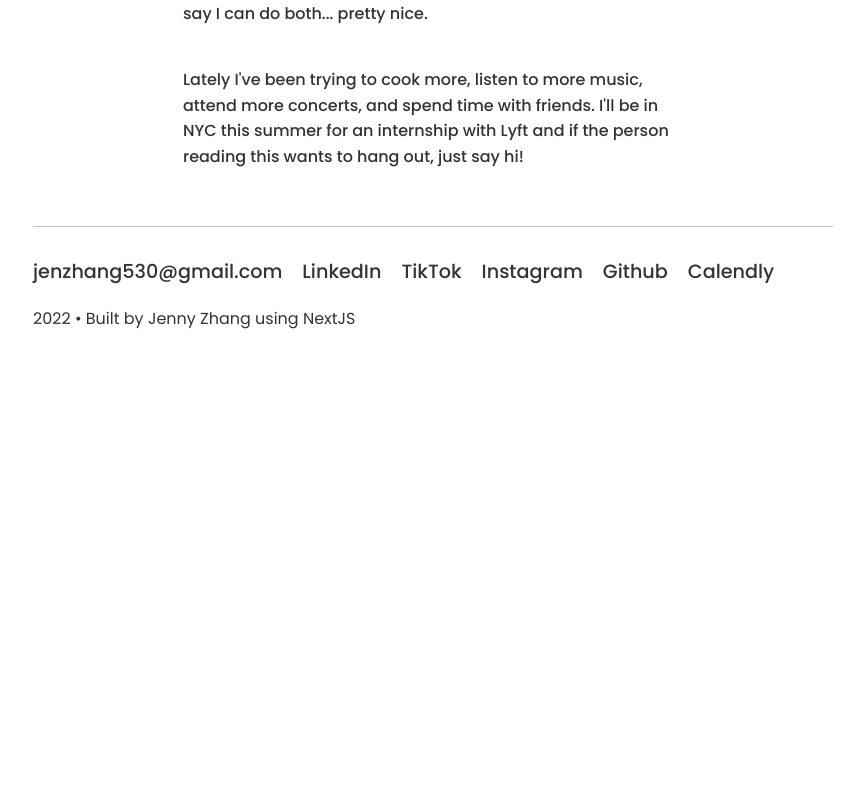
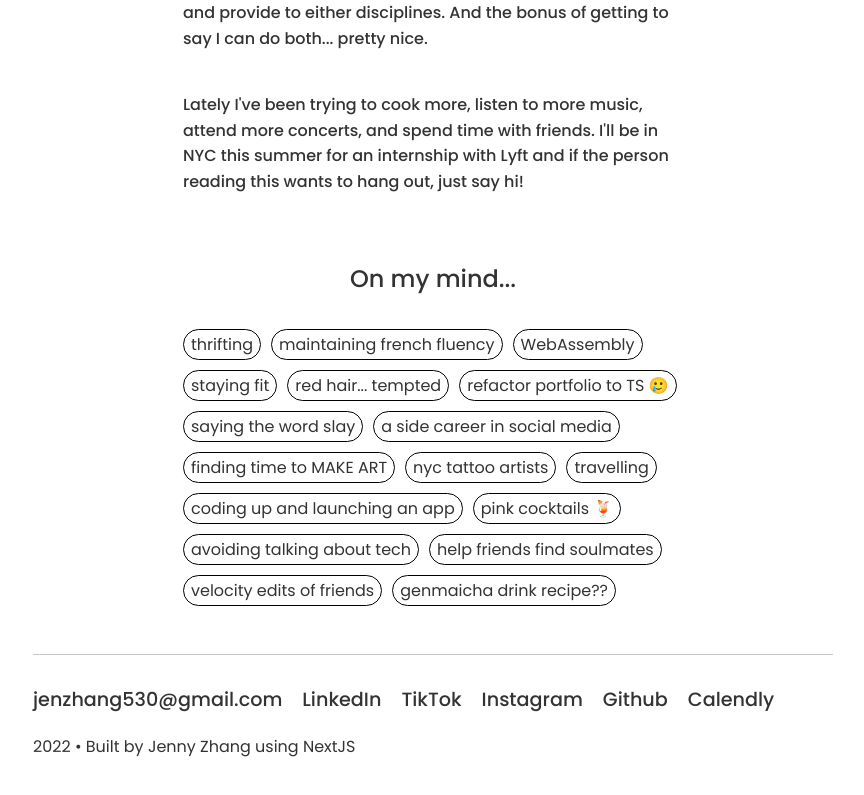
Before and after one commit to cowjuh/portfolio-2021, a Next.js app: page /about in a window 1280 px wide. Shown: the part 669-1464 px from the top of the page, without its empty margins (207-1071 px from the left). Before the commit the page ends 1050 px from the top, so only its background shows below. Built offline with nearby package versions, Linux system fonts and the light colour scheme.

Commit message:
Add "on my mind" section to about

```diff
--- /dev/null
+++ b/components/atoms/Tag.js
@@ -0,0 +1,14 @@
+import styled from "styled-components";
+
+const TagContainer = styled.div`
+  border: 1px solid black;
+  padding: 2px 7px;
+  border-radius: 20px;
+  max-width: fit-content;
+`;
+
+const Tag = ({ children }) => {
+  return <TagContainer>{children}</TagContainer>;
+};
+
+export default Tag;
--- a/pages/about.js
+++ b/pages/about.js
@@ -7,6 +7,7 @@ import MainContainer from "../components/MainContainer";
 import GlobalStyles from "../components/GlobalStyles";
 import Contact from "../components/Contact";
 import styled from "styled-components";
+import Tag from "../components/atoms/Tag";
 
 const ImgFrame = styled.div`
   width: 150px;
@@ -32,6 +33,33 @@ const ContentSection = styled.div`
   flex-direction: column;
 `;
 
+const TagContainer = styled.div`
+  width: 100%;
+  display: flex;
+  gap: 10px;
+  flex-wrap: wrap;
+`;
+
+const tags = [
+  "thrifting",
+  "maintaining french fluency",
+  "WebAssembly",
+  "staying fit",
+  "red hair... tempted",
+  "refactor portfolio to TS 🥲",
+  "saying the word slay",
+  "a side career in social media",
+  "finding time to MAKE ART",
+  "nyc tattoo artists",
+  "travelling",
+  "coding up and launching an app",
+  "pink cocktails 🍹",
+  "avoiding talking about tech",
+  "help friends find soulmates",
+  "velocity edits of friends",
+  "genmaicha drink recipe??",
+];
+
 const Notule = () => {
   return (
     <BodyContainer>
@@ -41,6 +69,7 @@ const Notule = () => {
           <ImgFrame>
             <ProfileImg width="300px" src="/me2022.jpg" />
           </ImgFrame>
+          <br />
           <h3>Artist, developer, lazy portfolio updater</h3>
           <p>
             <br />
@@ -66,6 +95,15 @@ const Notule = () => {
             summer for an internship with Lyft and if the person reading this
             wants to hang out, just say hi!
           </p>
+          <br />
+          <br />
+          <h3>On my mind...</h3>
+          <br />
+          <TagContainer>
+            {tags.map((tag) => {
+              return <Tag>{tag}</Tag>;
+            })}
+          </TagContainer>
         </ContentSection>
         <Contact />
       </MainContainer>
```
